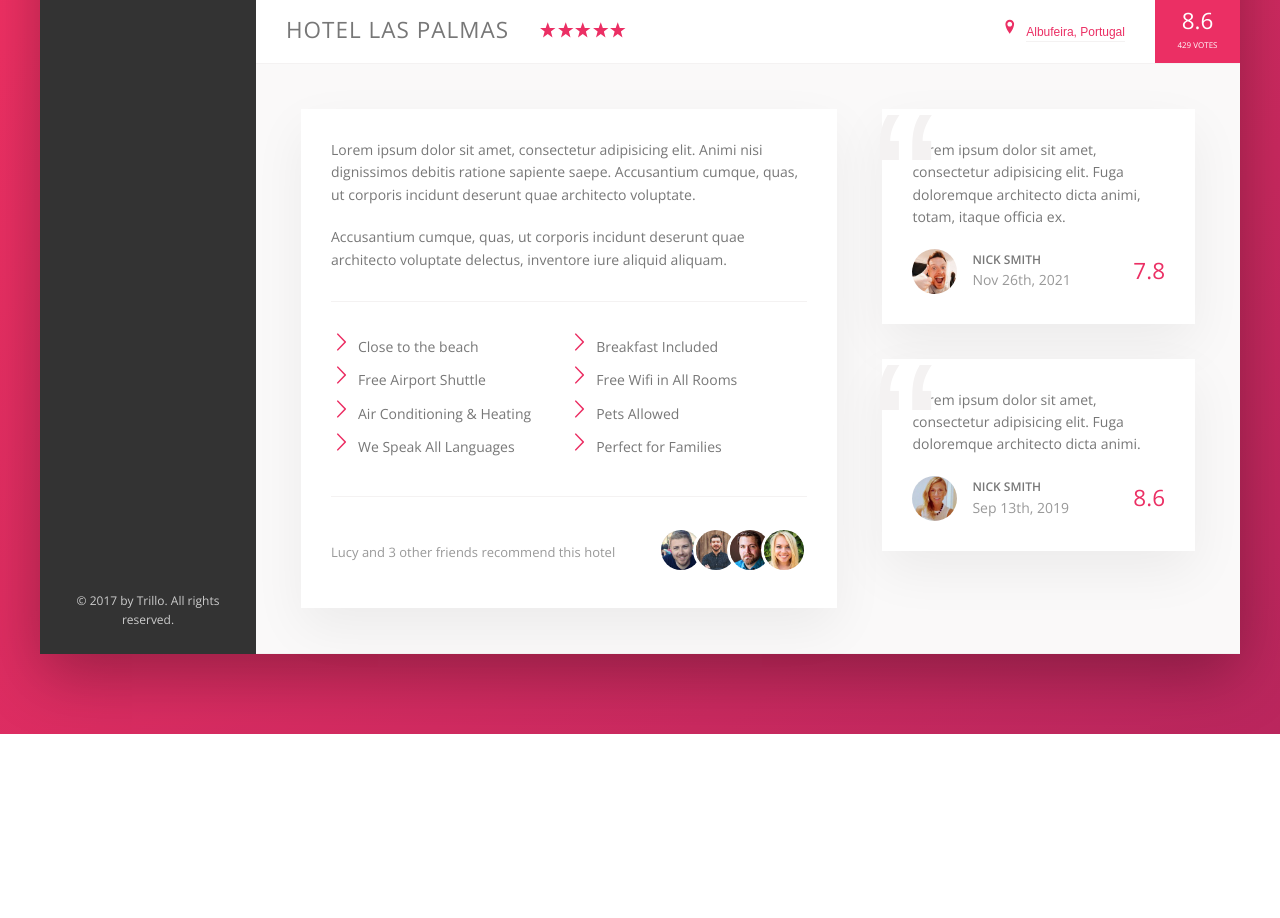
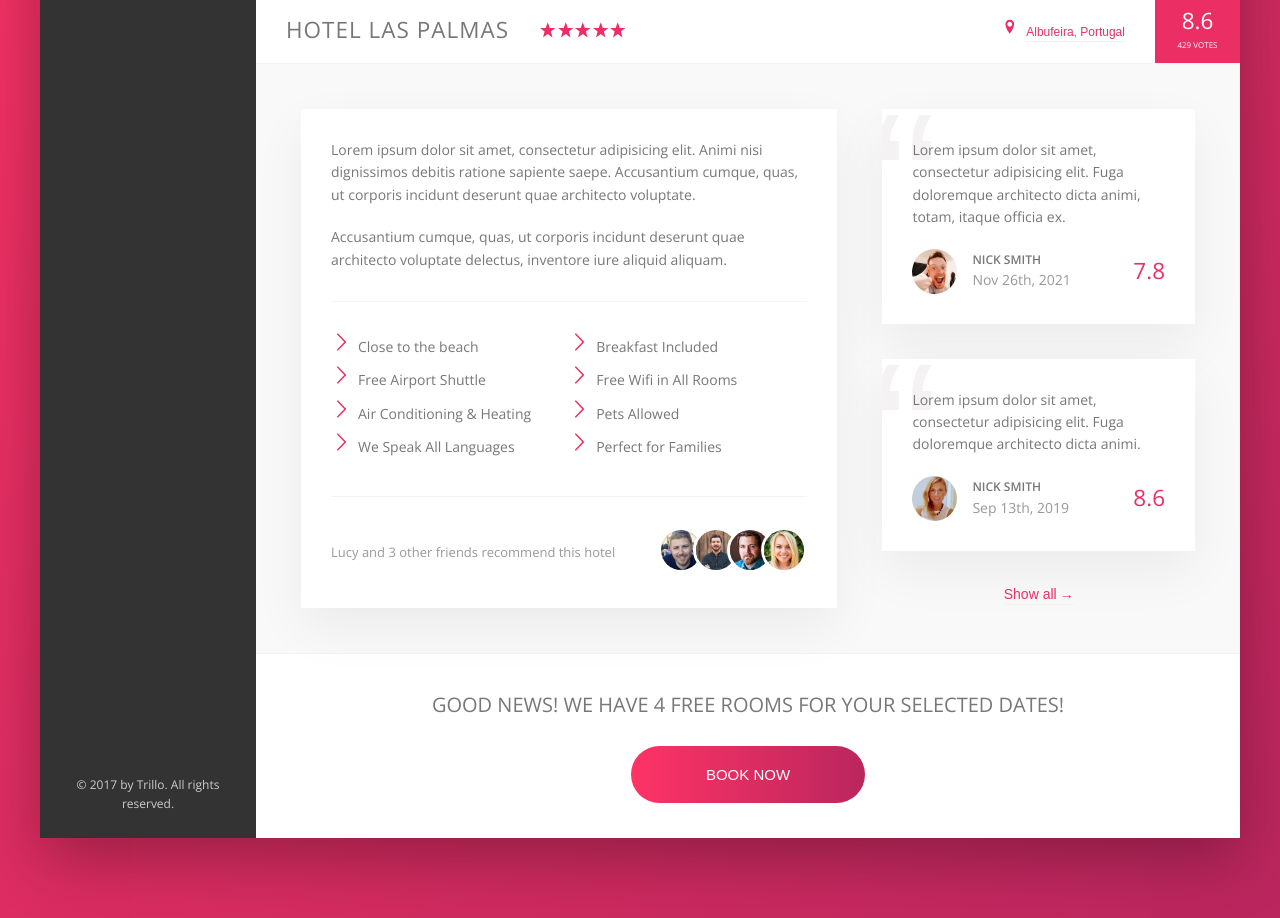
Before and after one commit to chriswhunter89/trillo, a website: page index.html in a window 1280 px wide. Shown: the part 538-1456 px from the top of the page. Before the commit the page ends 1272 px from the top, so only its background shows below. Drawn offline with nearby package versions, Linux system fonts and the light colour scheme.

Commit message:
cta section completed

```diff
--- a/index.html
+++ b/index.html
@@ -184,7 +184,15 @@
                   <div class="review__user-rating">8.6</div>
                 </figcaption>
               </figure>
+              <button class="btn-inline">Show all<span>&rarr;</span></button>
             </div>
+          </div>
+          <div class="cta">
+            <h2 class="cta__book-now">Good news! We have 4 free rooms for your selected dates!</h2>
+            <button class="btn">
+              <span class="btn__visible">Book now</span>
+              <span class="btn__invisible">Only 4 rooms left!</span>
+            </button>
           </div>
         </main>
       </div>
--- a/sass/_components.scss
+++ b/sass/_components.scss
@@ -264,6 +264,7 @@
 
 .btn-inline {
   border: none;
+
   color: var(--color-primary);
   font-size: inherit;
   border-bottom: var(--line);
@@ -272,6 +273,11 @@
   background-color: transparent;
   cursor: pointer;
   transition: all 0.2s;
+
+  & span {
+    margin-left: 3px;
+    transition: all 0.2s;
+  }
 
   &:hover {
     animation: pulsate 1s infinite;
@@ -376,9 +382,12 @@
   flex-direction: column;
   justify-content: space-between;
   position: relative;
+  overflow: hidden;
 
   &__text {
     margin-bottom: 2rem;
+    z-index: 10;
+    position: relative; //z-index doesn't work if you dont set position
   }
 
   &__user {
@@ -423,5 +432,73 @@
     font-size: 20rem;
     color: var(--color-grey-light-2);
     font-family: sans-serif;
+    z-index: 1;
   }
 }
+
+////////////////////////////
+//CTA
+
+.cta {
+  padding: 3.5rem 0;
+  text-align: center;
+
+  &__book-now {
+    font-size: 2rem;
+    font-weight: 400;
+    margin-bottom: 2.5rem;
+    text-transform: uppercase;
+  }
+}
+
+////////////////////////////
+//CTA BUTTON
+
+.btn {
+  font-size: 1.5rem;
+  border: none;
+  font-weight: 300;
+  text-transform: uppercase;
+  border-radius: 100px;
+  background-image: linear-gradient(to right, var(--color-primary-light), var(--color-primary-dark));
+  color: #fff;
+  position: relative;
+  overflow: hidden;
+  cursor: pointer;
+
+  &__visible {
+    display: inline-block;
+    padding: 2rem 7.5rem;
+    height: 100%;
+    width: 100%;
+    transition: all 0.2s;
+  }
+
+  &__invisible {
+    display: inline-block;
+    position: absolute;
+    height: 100%;
+    width: 100%;
+    left: 0;
+    top: -100%;
+    padding: 2rem;
+    transition: all 0.2s;
+  }
+
+  &:hover {
+    background-image: linear-gradient(to left, var(--color-primary-light), var(--color-primary-dark));
+  }
+
+  &:hover &__visible {
+    transform: translateY(100%);
+  }
+
+  &:hover &__invisible {
+    top: 0;
+  }
+
+  &:focus {
+    outline: none;
+    animation: pulsate 1s infinite;
+  }
+}
--- a/sass/_layout.scss
+++ b/sass/_layout.scss
@@ -51,5 +51,8 @@
 
 .user-reviews {
   flex: 1; //takes up the rest of the space
+  display: flex;
+  flex-direction: column;
   font-size: 1.4rem;
+  align-items: center;
 }
```
Also changed, not shown: css/style.css.
